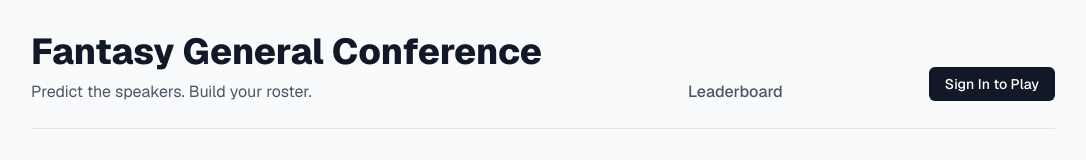
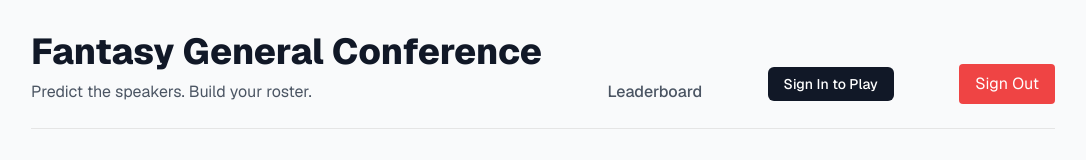
Before and after one commit to ktwood1896/fantasygenconf, a Next.js app: page / in a window 1280 px wide. Shown: the top 160 px of the page, without its empty margins (97-1183 px from the left). Built offline with nearby package versions, Linux system fonts and the light colour scheme; no server answers; the database is empty.

Commit message:
Fix admin console and RLS policies

```diff
--- a/app/actions.ts
+++ b/app/actions.ts
@@ -71,6 +71,12 @@ export async function signup(formData: FormData) {
   redirect("/");
 }
 
+export async function signOut() {
+  const supabase = await createClient();
+  await supabase.auth.signOut();
+  return redirect("/login");
+}
+
 // --- GAME ACTIONS ---
 
 export async function submitPicks(picks: any[]) {
--- a/app/page.tsx
+++ b/app/page.tsx
@@ -1,6 +1,7 @@
 import { createClient } from "@/utils/supabase/server";
 import DraftBoard from "@/components/DraftBoard"; // 1. CHANGE IMPORT
 import Link from "next/link";
+import { signOut } from "@/app/actions";
 
 export default async function Home() {
   const supabase = await createClient();
@@ -55,6 +56,14 @@ export default async function Home() {
               </Link>
             )}
           </div>
+          <form action={signOut}>
+            <button
+              className="bg-red-500 hover:bg-red-700 text-white py-2 px-4 rounded"
+              type="submit"
+            >
+              Sign Out
+            </button>
+          </form>
         </header>
 
         {/* 4. SWAP COMPONENT (GameBoard -> DraftBoard) */}
--- a/components/AdminConsole.tsx
+++ b/components/AdminConsole.tsx
@@ -60,7 +60,7 @@ export default function AdminConsole({ roster, currentResults }: { roster: any[]
     setSaving(false);
 
     if (result.error) {
-      alert('❌ Error: ${result.error}');
+      alert( `❌ Error: ${result.error}` );
     } else {
       alert("✅ Results Published!");
     }
--- a/next.config.ts
+++ b/next.config.ts
@@ -1,7 +1,15 @@
 import type { NextConfig } from "next";
 
 const nextConfig: NextConfig = {
-  cacheComponents: true,
+  /* config options here */
+  experimental: {
+    serverActions: {
+      allowedOrigins: [
+        "localhost:3000",
+        "glowing-halibut-5grwq977wxwx27v9g-3000.app.github.dev"
+      ],
+    },
+  },
 };
 
 export default nextConfig;
```
Also changed, not shown: 1 other file (tests, documents, lock files or other folders).
